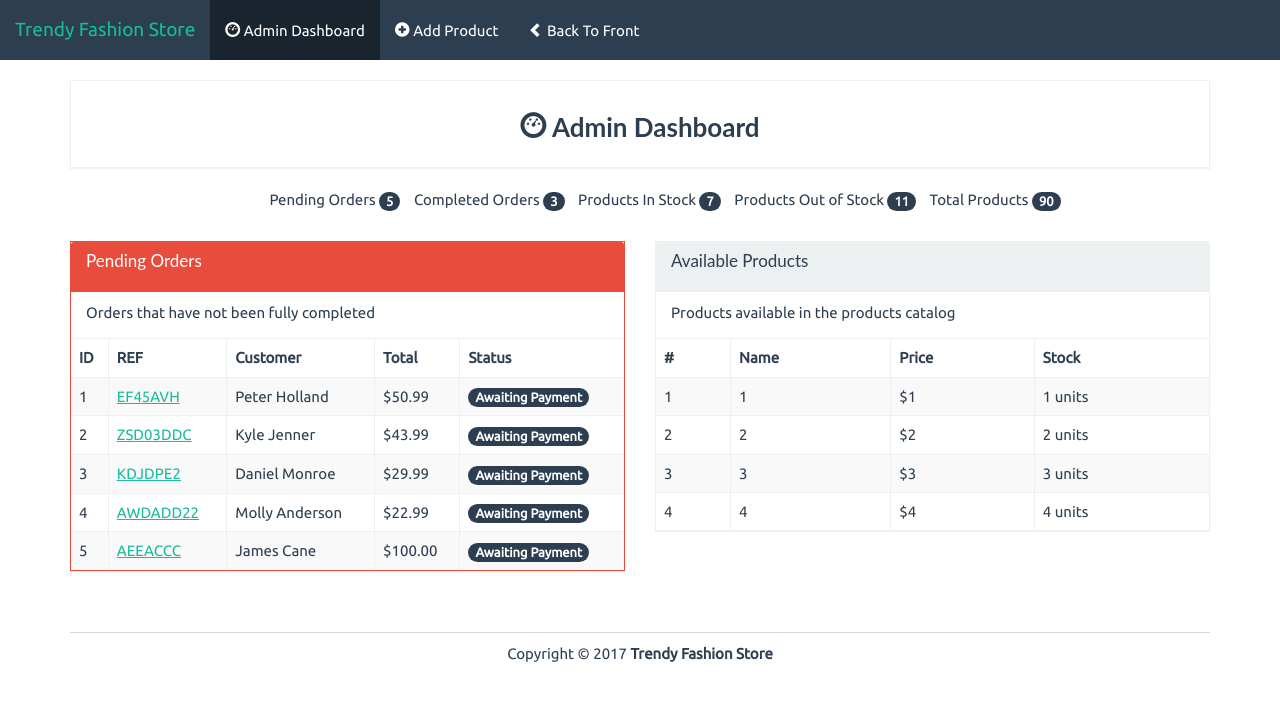
After one commit to 0brain/big_shop, a Flask app: page /admin in a window 1280 px wide. The commit adds this page. Shown: the top 701 px of the page. Run offline with Flask 2, Linux system fonts and the light colour scheme; data comes from the database, SQL or seed files in the repository; both versions use the stored data as it was after the commit; some libraries are stand-ins or nearby versions.

Commit message:
Created index.html as Admin DashBoard and created (admin) function for it.

```diff
--- a/app.py
+++ b/app.py
@@ -45,6 +45,12 @@ def index():
     return render_template('index.html')
 
 
+@app.route('/admin')
+def admin():
+    products = Product.query.all()
+    return render_template('admin/index.html', admin=True, products=products)
+
+
 @app.route('/admin/add', methods=['GET', 'POST'])
 def add():
     form = AddProduct()
--- /dev/null
+++ b/templates/admin/index.html
@@ -0,0 +1,112 @@
+{% extends "base.html" %}
+
+{% block title %}Admin Dashboard | Trendy Fashion Store{% endblock %}
+
+{% block body %}
+<div class="row pad">
+	<div class="col-lg-12">
+		<div class="panel panel-default">
+			<div class="panel-body text-center">
+				<h3 class="bold"><i class="glyphicon glyphicon-dashboard"></i> Admin Dashboard</h3>
+			</div>
+		</div>
+	</div>
+	<div class="col-lg-12">
+		<ul class="summary">
+			<li class="">Pending Orders <span class="badge">5</span></li>
+			<li class="">Completed Orders <span class="badge">3</span></li>
+			<li class="">Products In Stock <span class="badge">7</span></li>
+			<li class="">Products Out of Stock <span class="badge">11</span></li>
+			<li class="">Total Products <span class="badge">90</span></li>
+		</ul>
+	</div>
+</div>
+<div class="row pad">
+	<div class="col-lg-6 pad">
+		<div class="panel panel-danger">
+			<div class="panel-heading">
+				<h3 class="panel-title">Pending Orders</h3>
+			</div>
+			<div class="panel-body">
+				Orders that have not been fully completed
+			</div>
+			<div class="table-responsive">
+				<table class="table table-striped table-bordered">
+					<thead>
+						<tr>
+							<th>ID</th><th>REF</th><th>Customer</th><th>Total</th><th>Status</th>
+						</tr>
+					</thead>
+					<tbody>
+						<tr>
+							<td>1</td>
+							<td><a href="./view-order.html">EF45AVH</a></td>
+							<td>Peter Holland</td>
+							<td>&dollar;50.99</td>
+							<td><span class="badge">Awaiting Payment</span></td>
+						</tr>
+						<tr>
+							<td>2</td>
+							<td><a href="./view-order.html">ZSD03DDC</a></td>
+							<td>Kyle Jenner</td>
+							<td>&dollar;43.99</td>
+							<td><span class="badge">Awaiting Payment</span></td>
+						</tr>
+						<tr>
+							<td>3</td>
+							<td><a href="./view-order.html">KDJDPE2</a></td>
+							<td>Daniel Monroe</td>
+							<td>&dollar;29.99</td>
+							<td><span class="badge">Awaiting Payment</span></td>
+						</tr>
+						<tr>
+							<td>4</td>
+							<td><a href="./view-order.html">AWDADD22</a></td>
+							<td>Molly Anderson</td>
+							<td>&dollar;22.99</td>
+							<td><span class="badge">Awaiting Payment</span></td>
+						</tr>
+						<tr>
+							<td>5</td>
+							<td><a href="./view-order.html">AEEACCC</a></td>
+							<td>James Cane</td>
+							<td>&dollar;100.00</td>
+							<td><span class="badge">Awaiting Payment</span></td>
+						</tr>
+					</tbody>
+				</table>
+			</div>
+		</div>
+	</div>
+
+	<div class="col-lg-6 pad">
+		<div class="panel panel-default">
+			<div class="panel-heading">
+				<h3 class="panel-title">Available Products</h3>
+			</div>
+			<div class="panel-body">
+				Products available in the products catalog
+			</div>
+			<div class="table-responsive">
+				<table class="table table-striped table-bordered">
+					<thead>
+						<tr>
+							<th>#</th><th>Name</th><th>Price</th><th>Stock</th>
+						</tr>
+					</thead>
+					<tbody>
+					{% for product in products%}
+					    <tr>
+						    <td>{{ product.id }}</td>
+						    <td>{{ product.name }}</td>
+						    <td>&dollar;{{ product.price }}</td>
+						    <td>{{ product.stock }} units</td>
+					    </tr>
+					{% endfor %}
+					</tbody>
+				</table>
+			</div>
+		</div>
+	</div>
+</div>
+{% endblock %}
--- a/templates/base.html
+++ b/templates/base.html
@@ -29,13 +29,13 @@
                 <div class="collapse navbar-collapse navbar-ex1-collapse">
                     <ul class="nav navbar-nav">
                         <li class="active">
-                            <a href="./"><i class="glyphicon glyphicon-dashboard"></i> Admin Dashboard</a>
+                            <a href="{{ url_for('admin') }}"><i class="glyphicon glyphicon-dashboard"></i> Admin Dashboard</a>
                         </li>
                         <li>
-                            <a href="./add-product.html"><i class="glyphicon glyphicon-plus-sign"></i> Add Product</a>
+                            <a href="{{ url_for('add') }}"><i class="glyphicon glyphicon-plus-sign"></i> Add Product</a>
                         </li>
                         <li>
-                            <a href="../"><i class="glyphicon glyphicon-chevron-left"></i> Back To Front</a>
+                            <a href="{{ url_for('index') }}"><i class="glyphicon glyphicon-chevron-left"></i> Back To Front</a>
                         </li>
                     </ul>
                 </div><!-- /.navbar-collapse -->
```
Also changed, not shown: assortment.db, static/img/1_1.jpeg (added), static/img/2.jpeg (added), static/img/2_1.jpeg (added), 1 other file.
